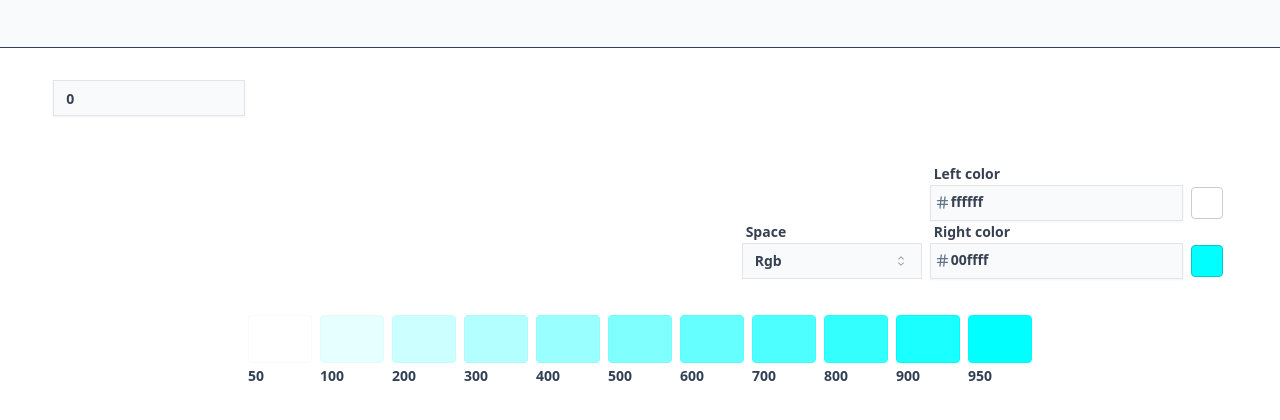
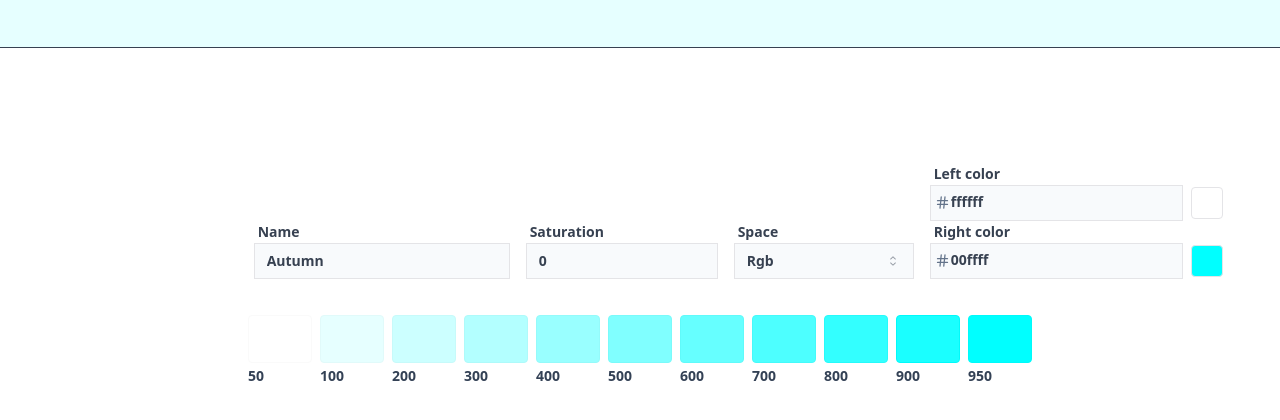
Before and after one commit to Agreatdayforfreedom/Dye, a Next.js app: page / in a window 1280 px wide. Shown: the top 420 px of the page. Built offline with nearby package versions, Linux system fonts and the light colour scheme.

Commit message:
global dyes

```diff
--- a/app/_components/ColorContainer.tsx
+++ b/app/_components/ColorContainer.tsx
@@ -7,25 +7,12 @@ import {
   TooltipProvider,
   TooltipTrigger,
 } from "@/components/ui/tooltip";
+import { tw_color_scale } from "../constants";
 
 interface Props {
   colors: chroma.Color[];
   steps: number;
 }
-
-let tw_color_scale = [
-  "50",
-  "100",
-  "200",
-  "300",
-  "400",
-  "500",
-  "600",
-  "700",
-  "800",
-  "900",
-  "950",
-];
 
 export const ColorContainer = ({ colors, steps }: Props) => {
   return (
--- a/app/_components/Header.tsx
+++ b/app/_components/Header.tsx
@@ -1,7 +1,13 @@
+"use client";
 import React from "react";
+import { useGlobalDyes } from "../store/global_dyes";
 
 export const Header = () => {
+  const dye = useGlobalDyes((state) => state.dye1);
   return (
-    <div className="h-12 w-full border-b border-gray-700 bg-slate-50"></div>
+    <div
+      className="h-12 w-full border-b border-gray-700"
+      style={{ background: dye }}
+    ></div>
   );
 };
--- a/app/_components/LerpColors.tsx
+++ b/app/_components/LerpColors.tsx
@@ -1,6 +1,6 @@
 "use client";
 
-import React, { useState } from "react";
+import React, { useEffect, useState } from "react";
 import chroma from "chroma-js";
 
 import { Input } from "@/components/ui/input";
@@ -8,32 +8,77 @@ import { Input } from "@/components/ui/input";
 import { ColorPicker } from "./ColorPicker";
 import { ColorContainer } from "./ColorContainer";
 import { SpaceSelector } from "./SpaceSelector";
+import { Label } from "../../components/ui/label";
+import { useGlobalDyes } from "../store/global_dyes";
+import { cn } from "../../lib/utils";
 
 export const LerpColors = () => {
   const [leftColor, setLeftColor] = useState<string>("ffffff");
   const [rightColor, setRightColor] = useState<string>("00ffff");
   const [saturation, setSaturation] = useState<number>(0);
+  const [name, setName] = useState<string>("Autumn");
   const [colorSpace, setColorSpace] = useState<chroma.InterpolationMode>("rgb");
 
+  const setDye = useGlobalDyes((state) => state.setDye);
   let steps = 11;
-
+  const dyes: string[] = [];
   // todo: set pointer and fix the saturation
   let last = chroma
     .scale([chroma.hex(leftColor), chroma.hex(rightColor)])
     .mode(colorSpace)
     .colors(steps)
-    .map((x) => chroma.hex(x).saturate(saturation));
-
+    .map((x, i) => {
+      let hex = chroma.hex(x).saturate(saturation);
+      if ((i & 1) === 1) {
+        dyes.push(hex.hex());
+      }
+      return hex;
+    });
+  useEffect(() => {
+    setDye({
+      dye1: dyes[0],
+      dye2: dyes[1],
+      dye3: dyes[2],
+      dye4: dyes[3],
+      dye5: dyes[4],
+    });
+    globalThis.__box_focused = {
+      outline: 0,
+      boxShadow: `0px 0px 0px 2px ${chroma(dyes[4]).alpha(0.4).hex()}`,
+      borderColor: dyes[4],
+    };
+  }, [rightColor, colorSpace, leftColor]);
   return (
     <>
-      <div className="flex w-11/12 h-1/3 py-8 justify-between mx-auto">
-        <Input
-          className="max-w-48"
-          type="number"
-          value={saturation}
-          onChange={(e) => setSaturation(parseInt(e.target.value))}
-        />
-        <div className="flex items-end">
+      <div className="flex w-11/12 h-1/3 py-8 justify-end mx-auto">
+        <div className="flex items-end space-x-2">
+          <div className="flex flex-col ">
+            <Label htmlFor="name" className={"font-bold text-gray-700 ml-2"}>
+              Name
+            </Label>
+            <Input
+              id="name"
+              className="w-64 m-1"
+              type="text"
+              value={name}
+              onChange={(e) => setName(e.target.value)}
+            />
+          </div>
+          <div className="flex flex-col">
+            <Label
+              htmlFor="saturation"
+              className="font-bold text-gray-700 ml-2"
+            >
+              Saturation
+            </Label>
+            <Input
+              id="saturation"
+              className="max-w-48 m-1"
+              type="number"
+              value={saturation}
+              onChange={(e) => setSaturation(parseInt(e.target.value))}
+            />
+          </div>
           <SpaceSelector
             colorSpace={colorSpace}
             setColorSpace={setColorSpace}
--- a/app/_components/SpaceSelector.tsx
+++ b/app/_components/SpaceSelector.tsx
@@ -19,14 +19,14 @@ interface Props {
 export const SpaceSelector = ({ colorSpace, setColorSpace }: Props) => {
   return (
     <div className="flex flex-col">
-      <Label htmlFor="" className="font-bold text-gray-700 ml-2">
+      <Label htmlFor="space" className="font-bold text-gray-700 ml-2">
         Space
       </Label>
       <Select
         onValueChange={(val) => setColorSpace(val as chroma.InterpolationMode)}
         value={colorSpace}
       >
-        <SelectTrigger className="m-1 w-[180px]">
+        <SelectTrigger id="space" className="m-1 w-[180px]">
           <SelectValue placeholder="Space" />
         </SelectTrigger>
         <SelectContent>
--- /dev/null
+++ b/app/constants.ts
@@ -0,0 +1,13 @@
+export const tw_color_scale = [
+  "50",
+  "100",
+  "200",
+  "300",
+  "400",
+  "500",
+  "600",
+  "700",
+  "800",
+  "900",
+  "950",
+];
--- a/app/globals.css
+++ b/app/globals.css
@@ -73,15 +73,16 @@
   }
 }
 
-.box-focused:focus-visible,
+/* .box-focused:focus-visible,
 .box-focused[data-state="open"] {
   outline: 0;
   box-shadow: 0px 0px 0px 2px #a333ff31;
   border: 1px solid #a677ff;
+} */
+
+.box-focused[data-state="closed"],
+.box-focused:not(button, :focus-visible) {
+  outline: none !important;
+  box-shadow: none !important;
+  border: 1px solid hsl(var(--input)) !important;
 }
-
-.box-focused[data-state="closed"] {
-  outline: none;
-  box-shadow: none;
-  border: 1px solid hsl(var(--input));
-}
--- /dev/null
+++ b/app/index.d.ts
@@ -0,0 +1,7 @@
+// declare global {
+var __box_focused: {
+  outline: number;
+  boxShadow: string;
+  borderColor: string;
+};
+// }
--- /dev/null
+++ b/app/store/global_dyes.ts
@@ -0,0 +1,26 @@
+import { create } from "zustand";
+
+interface GlobalDyesState {
+  dye1: string;
+  dye2: string;
+  dye3: string;
+  dye4: string;
+  dye5: string;
+}
+interface GlobalDyesAction {
+  setDye: (dyes: GlobalDyesState) => void;
+}
+
+export const useGlobalDyes = create<GlobalDyesState & GlobalDyesAction>(
+  (set) => ({
+    dye1: "",
+    dye2: "",
+    dye3: "",
+    dye4: "",
+    dye5: "",
+    setDye: (dyes: GlobalDyesState) =>
+      set(() => ({
+        ...dyes,
+      })),
+  })
+);
--- a/components/ui/input.tsx
+++ b/components/ui/input.tsx
@@ -11,9 +11,10 @@ const Input = React.forwardRef<HTMLInputElement, InputProps>(
       <input
         type={type}
         className={cn(
-          "flex h-9 w-full border border-input  bg-transparent px-3 py-1 text-sm shadow-sm transition-colors file:border-0 file:bg-transparent file:text-sm file:font-medium file:text-foreground placeholder:text-muted-foreground focus-visible:outline-none  disabled:cursor-not-allowed disabled:opacity-50 box-focused  font-semibold bg-slate-50 text-gray-700",
+          "flex h-9 w-full border border-input  bg-transparent px-3 py-1 text-sm shadow-sm transition-colors file:border-0 file:bg-transparent file:text-sm file:font-medium file:text-foreground placeholder:text-muted-foreground focus-visible:outline-none  disabled:cursor-not-allowed disabled:opacity-50 box-focused font-semibold bg-slate-50 text-gray-700",
           className
         )}
+        style={globalThis.__box_focused}
         ref={ref}
         {...props}
       />
--- a/components/ui/select.tsx
+++ b/components/ui/select.tsx
@@ -24,9 +24,10 @@ const SelectTrigger = React.forwardRef<
   <SelectPrimitive.Trigger
     ref={ref}
     className={cn(
-      "flex h-9 w-full items-center justify-between whitespace-nowrap box-focused  border border-input bg-transparent px-3 py-2 text-sm ring-offset-background placeholder:text-muted-foreground disabled:cursor-not-allowed disabled:opacity-50 [&>span]:line-clamp-1  font-semibold bg-slate-50 text-gray-700",
+      "flex h-9 w-full items-center justify-between whitespace-nowrap box-focused  border border-input bg-transparent px-3 py-2 text-sm ring-offset-background placeholder:text-muted-foreground disabled:cursor-not-allowed disabled:opacity-50 [&>span]:line-clamp-1  font-semibold bg-slate-50 text-gray-700 transition-colors",
       className
     )}
+    style={globalThis.__box_focused}
     {...props}
   >
     {children}
--- a/package.json
+++ b/package.json
@@ -24,7 +24,8 @@
     "react-colorful": "^5.6.1",
     "react-dom": "^18",
     "tailwind-merge": "^2.5.4",
-    "tailwindcss-animate": "^1.0.7"
+    "tailwindcss-animate": "^1.0.7",
+    "zustand": "^5.0.0"
   },
   "devDependencies": {
     "@types/node": "^20",
```
Also changed, not shown: 1 other file (tests, documents, lock files or other folders).
